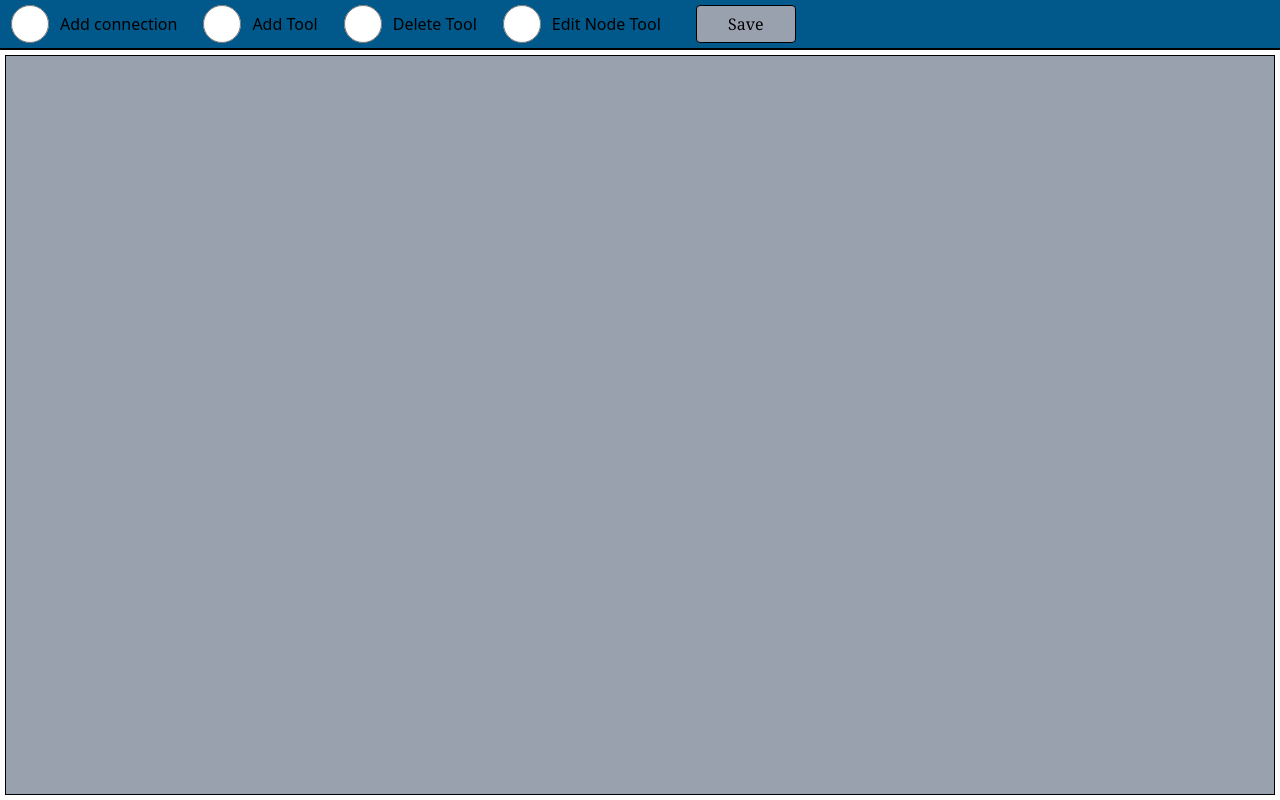
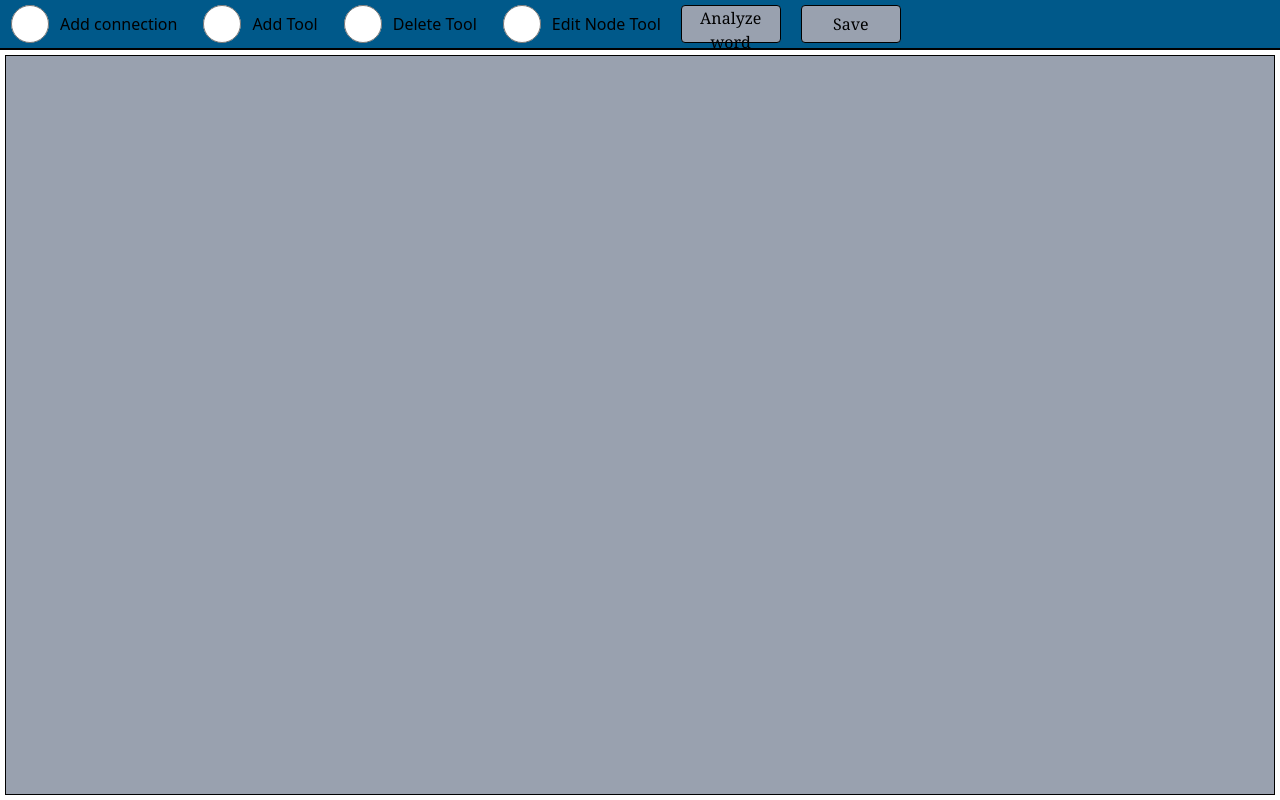
Before and after one commit to mamielgil/Automaton_SIM, a Preact app: page / in a window 1280 px wide. Built offline with nearby package versions, Linux system fonts and the light colour scheme.

Commit message:
Commit just in case before starting word analysis

```diff
--- a/src/components/Toolbar.tsx
+++ b/src/components/Toolbar.tsx
@@ -7,8 +7,9 @@ export default function Toolbar(){
         <MenuOption onClickHandler={Model.changeConnectionMode} stringLabel= "Add connection" checked = {Model.is_connections_tool_active.value}></MenuOption>
         <MenuOption onClickHandler={Model.changeAddMode} stringLabel="Add Tool" checked = {Model.is_add_tool_active.value}></MenuOption>
         <MenuOption onClickHandler={Model.changeDeleteMode} stringLabel="Delete Tool" checked = {Model.is_delete_tool_active.value}></MenuOption>
-        <MenuOption stringLabel="Edit Node Tool" onClickHandler={Model.changeEditMode} checked = {Model.is_edit_tool_active.value}></MenuOption>
-        <button class = "ml-[15px] w-[100px]"> Save</button>
+        <MenuOption onClickHandler={Model.changeEditMode} stringLabel="Edit Node Tool" checked = {Model.is_edit_tool_active.value}></MenuOption>
+        <button class = "w-[100px]"> Analyze word</button>
+        <button class = "w-[100px]"> Save</button>
         </div>
 
 
```
